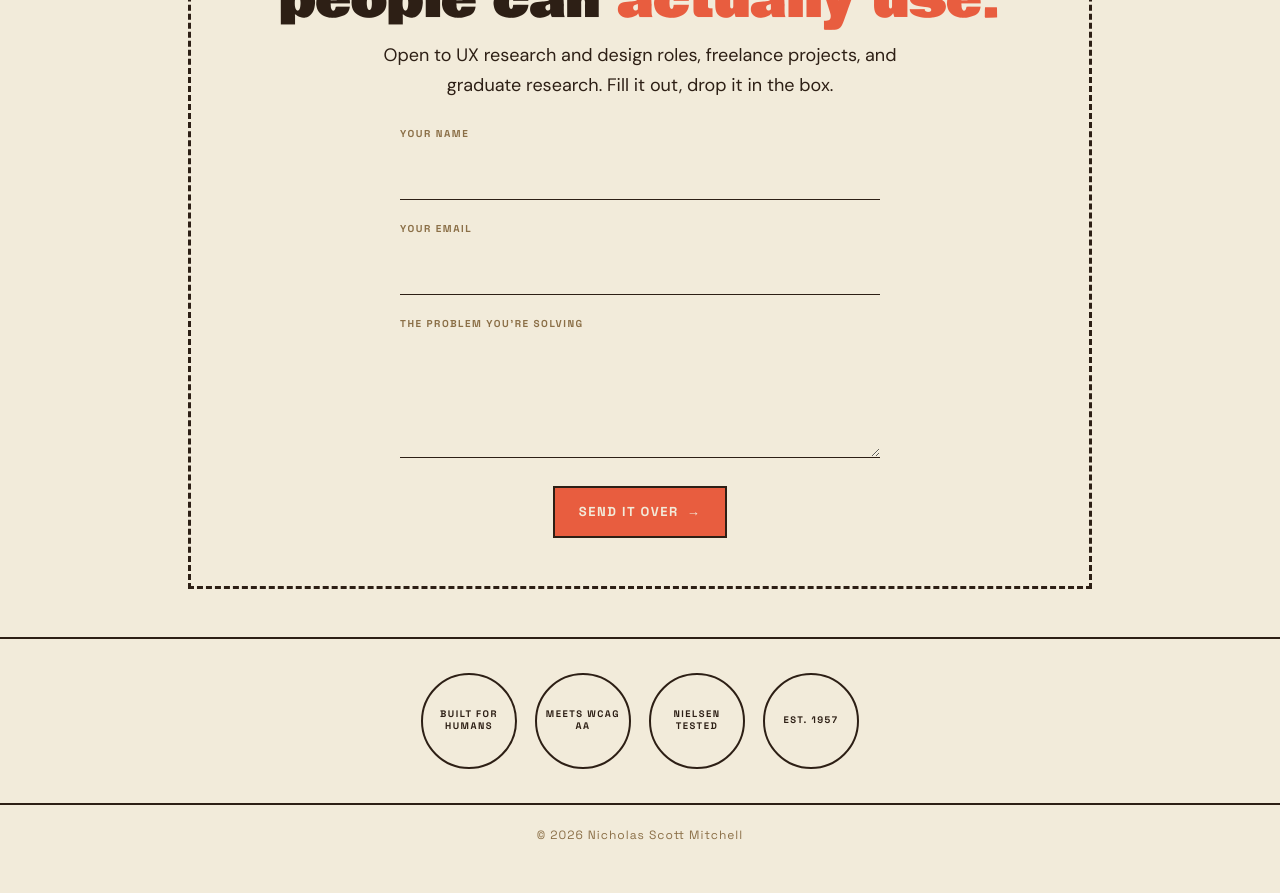
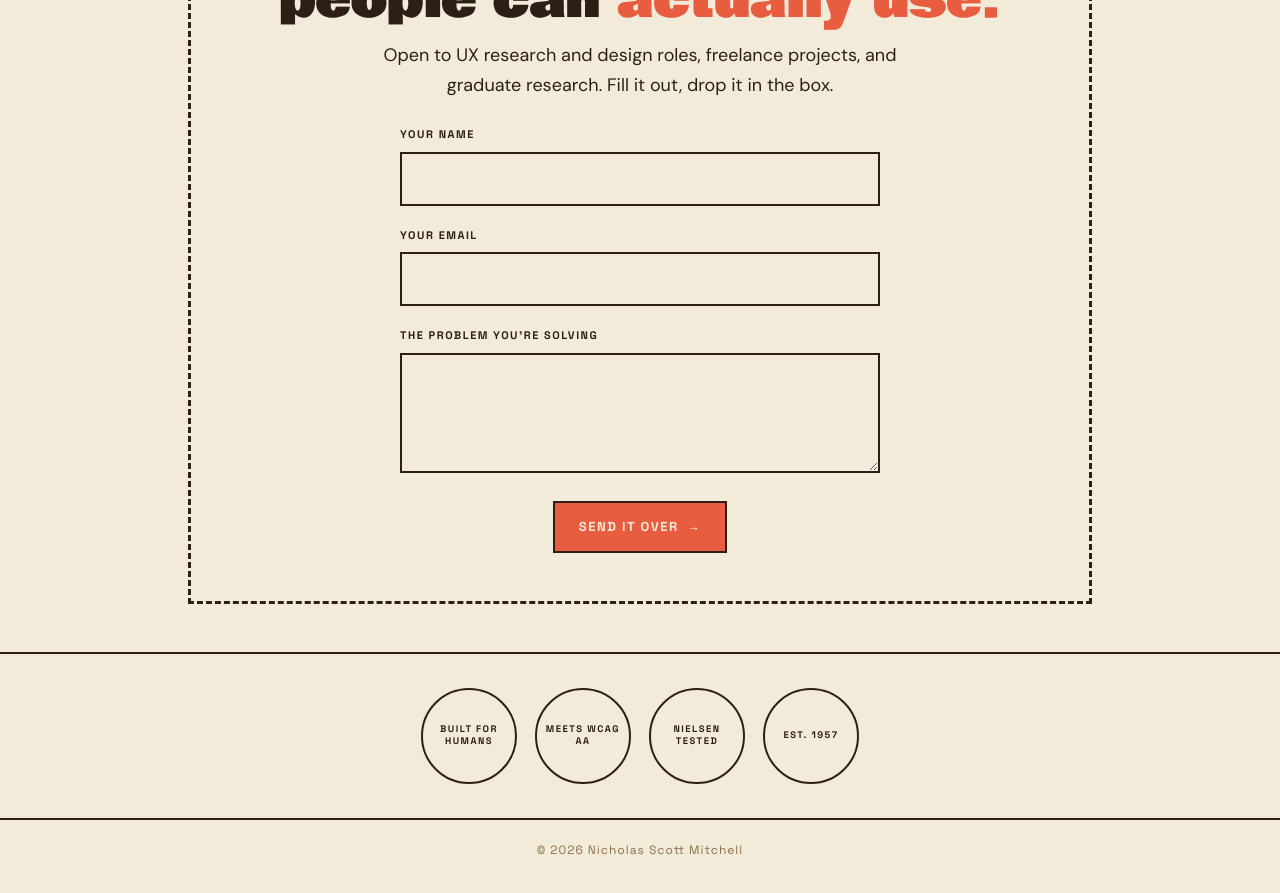
Before and after one commit to FisterMantastic97/LivePortfolio, a Next.js app: page / in a window 1280 px wide. Shown: the part 2480-3373 px from the top of the page. Built offline with nearby package versions, Linux system fonts and the light colour scheme.

Commit message:
Clean up and polish contact form styles

```diff
--- a/app/globals.css
+++ b/app/globals.css
@@ -180,8 +180,8 @@ strong,b{font-weight:600;}
 .card-body{padding:22px 22px 24px;display:flex;flex-direction:column;gap:12px;flex:1;}
 .card-type{font-family:var(--font-sub);font-weight:700;font-size:11px;letter-spacing:2px;text-transform:uppercase;color:var(--walnut);}
 .card-body h3{font-family:var(--font-display);font-weight:400;font-size:clamp(20px,2.6vw,26px);line-height:1.08;margin:0;}
+.card-label{font-family:var(--font-sub);font-weight:600;font-size:13.5px;letter-spacing:0.2px;color:var(--walnut);margin:0;}
 .card-out{font-size:15px;line-height:1.5;margin:0;flex:1;}
-.card-label{font-family:var(--font-sub);font-weight:600;font-size:13.5px;letter-spacing:0.2px;color:var(--walnut);margin:0;}
 .card-go{font-family:var(--font-sub);font-weight:600;font-size:13px;letter-spacing:1px;text-transform:uppercase;display:inline-flex;align-items:center;gap:8px;color:var(--tangerine);}
 .card-go .arw{display:inline-block;transition:transform .18s ease;}
 .card:hover .card-go .arw{transform:translateX(5px);}
@@ -216,17 +216,6 @@ strong,b{font-weight:600;}
 .coupon-form textarea{min-height:120px;resize:vertical;}
 .coupon-form input:focus,.coupon-form textarea:focus{outline:none;border-color:var(--tangerine);box-shadow:0 0 0 3px rgba(232,93,63,0.22);}
 .coupon-form input::placeholder,.coupon-form textarea::placeholder{color:var(--walnut);opacity:0.7;}
-.coupon-form .fields{max-width:480px;margin:0 auto 28px;text-align:left;}
-.coupon-form .field{margin:0 0 20px;}
-.coupon-form .lbl{display:block;font-family:var(--font-sub);font-weight:700;font-size:11px;letter-spacing:1.5px;text-transform:uppercase;color:var(--espresso);margin:0 0 8px;}
-.coupon-form input,.coupon-form textarea{display:block;width:100%;background:var(--cream);border:2px solid var(--espresso);border-radius:0;font-family:var(--font-body);font-size:16px;line-height:1.5;color:var(--espresso);padding:13px 15px;min-height:52px;}
-.coupon-form textarea{min-height:120px;resize:vertical;}
-.coupon-form input:focus,.coupon-form textarea:focus{outline:none;border-color:var(--tangerine);box-shadow:0 0 0 3px rgba(232,93,63,0.22);}
-.coupon-form input::placeholder,.coupon-form textarea::placeholder{color:var(--walnut);opacity:0.7;}
-.coupon-form .field{margin:0 0 20px;}
-.coupon-form .lbl{display:block;font-family:var(--font-sub);font-weight:700;font-size:10px;letter-spacing:1.5px;text-transform:uppercase;color:var(--walnut);margin:0 0 6px;}
-.coupon-form input,.coupon-form textarea{width:100%;background:transparent;border:none;border-bottom:1.5px solid var(--espresso);font-family:var(--font-body);font-size:16px;color:var(--espresso);padding:6px 2px;outline:none;border-radius:0;resize:vertical;}
-.coupon-form input:focus,.coupon-form textarea:focus{border-bottom-color:var(--tangerine);}
 
 /* ---------- work index ---------- */
 .work-intro{font-size:clamp(18px,2.3vw,22px);line-height:1.55;max-width:54ch;margin:0 0 36px;}
```
